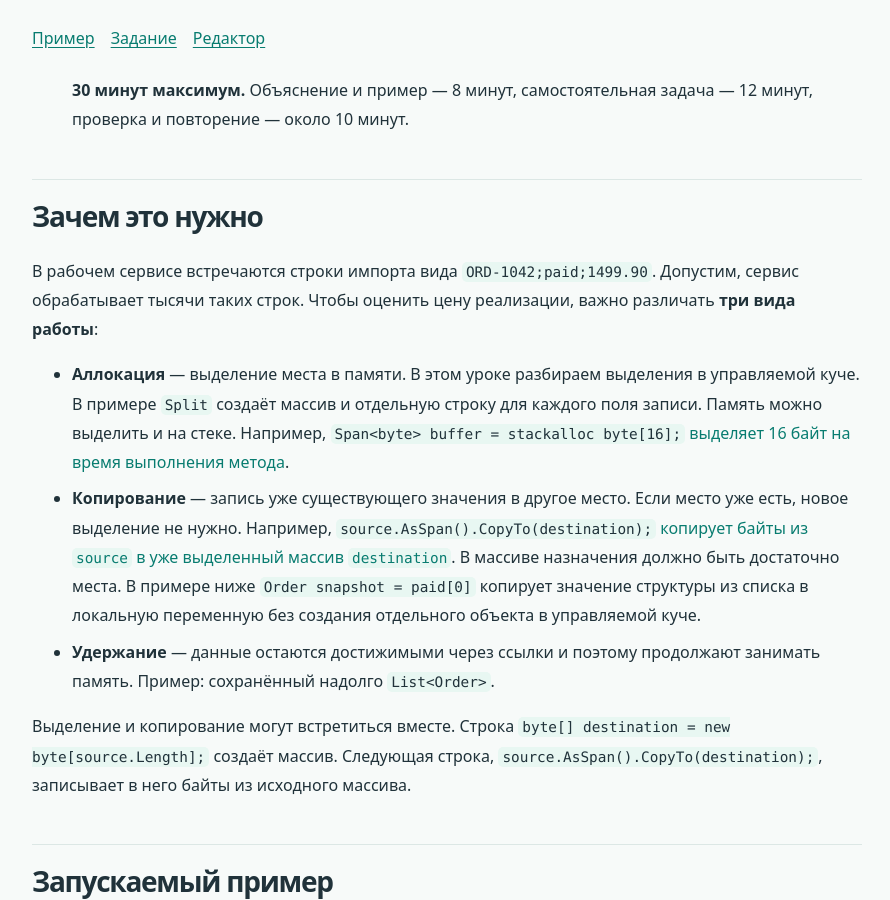
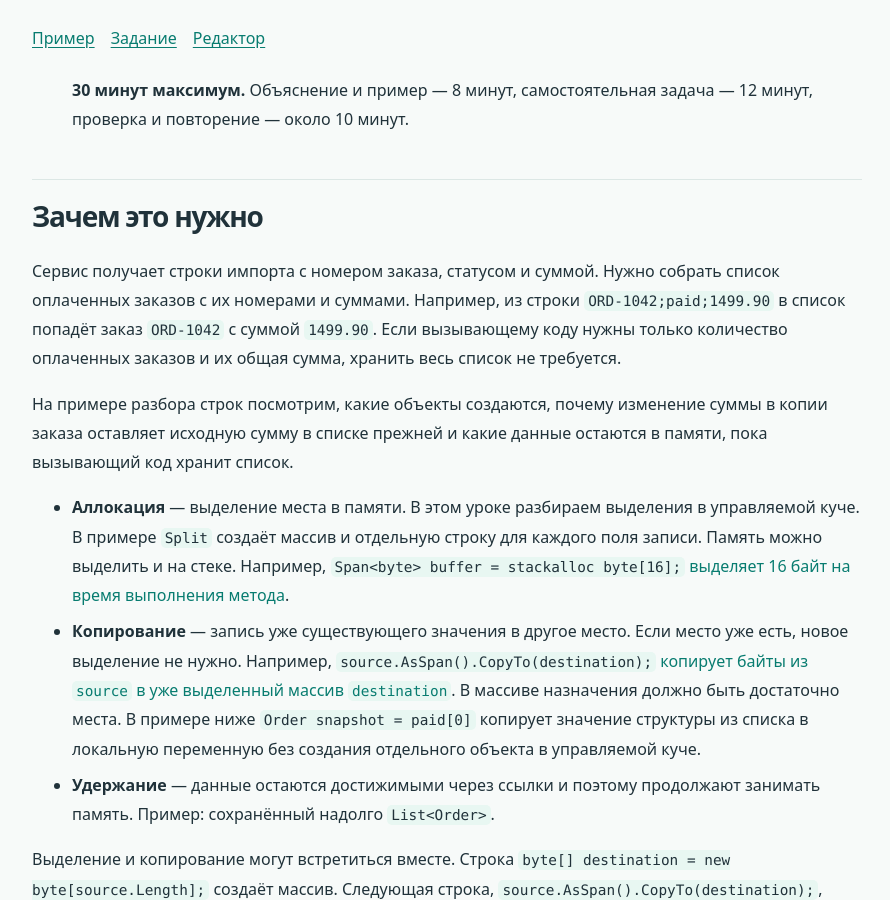
Before and after one commit to boyarincev/dotnet-courses, a Jekyll site: the page built from _memory_lessons/001-allocations-copies-retention.md, in a window 1280 px wide and 900 px high, scrolled down 576 px. Shown: the whole window, without its empty margins (98-988 px from the left). Built offline with Jekyll 4.4.1, drawn with Linux system fonts in a browser that asks for light colours.

Commit message:
Clarify how lessons introduce practical problems

```diff
--- a/_memory_lessons/001-allocations-copies-retention.md
+++ b/_memory_lessons/001-allocations-copies-retention.md
@@ -15,7 +15,9 @@ browser_start_snippet: allocations-copies-retention
 
 ## Зачем это нужно
 
-В рабочем сервисе встречаются строки импорта вида `ORD-1042;paid;1499.90`. Допустим, сервис обрабатывает тысячи таких строк. Чтобы оценить цену реализации, важно различать **три вида работы**:
+Сервис получает строки импорта с номером заказа, статусом и суммой. Нужно собрать список оплаченных заказов с их номерами и суммами. Например, из строки `ORD-1042;paid;1499.90` в список попадёт заказ `ORD-1042` с суммой `1499.90`. Если вызывающему коду нужны только количество оплаченных заказов и их общая сумма, хранить весь список не требуется.
+
+На примере разбора строк посмотрим, какие объекты создаются, почему изменение суммы в копии заказа оставляет исходную сумму в списке прежней и какие данные остаются в памяти, пока вызывающий код хранит список.
 
 - **Аллокация** — выделение места в памяти. В этом уроке разбираем выделения в управляемой куче. В примере `Split` создаёт массив и отдельную строку для каждого поля записи. Память можно выделить и на стеке. Например, `Span<byte> buffer = stackalloc byte[16];` [выделяет 16 байт на время выполнения метода](https://learn.microsoft.com/en-us/dotnet/csharp/language-reference/operators/stackalloc).
 - **Копирование** — запись уже существующего значения в другое место. Если место уже есть, новое выделение не нужно. Например, `source.AsSpan().CopyTo(destination);` [копирует байты из `source` в уже выделенный массив `destination`](https://learn.microsoft.com/en-us/dotnet/api/system.span-1.copyto?view=net-10.0). В массиве назначения должно быть достаточно места. В примере ниже `Order snapshot = paid[0]` копирует значение структуры из списка в локальную переменную без создания отдельного объекта в управляемой куче.
```
Also changed, not shown: AGENTS.md (+2 -2 lines), _lessons/001-params-countby.md (+1 -1 lines), _lessons/002-aggregateby-null-conditional-assignment.md (+3 -1 lines), _lessons/004-closed-hierarchies-leftjoin.md (+3 -1 lines).
